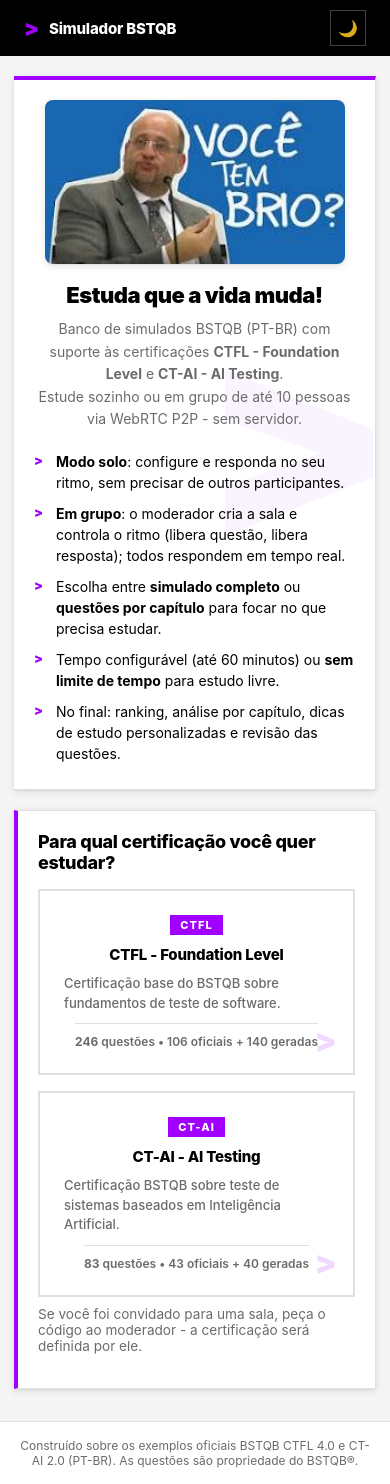
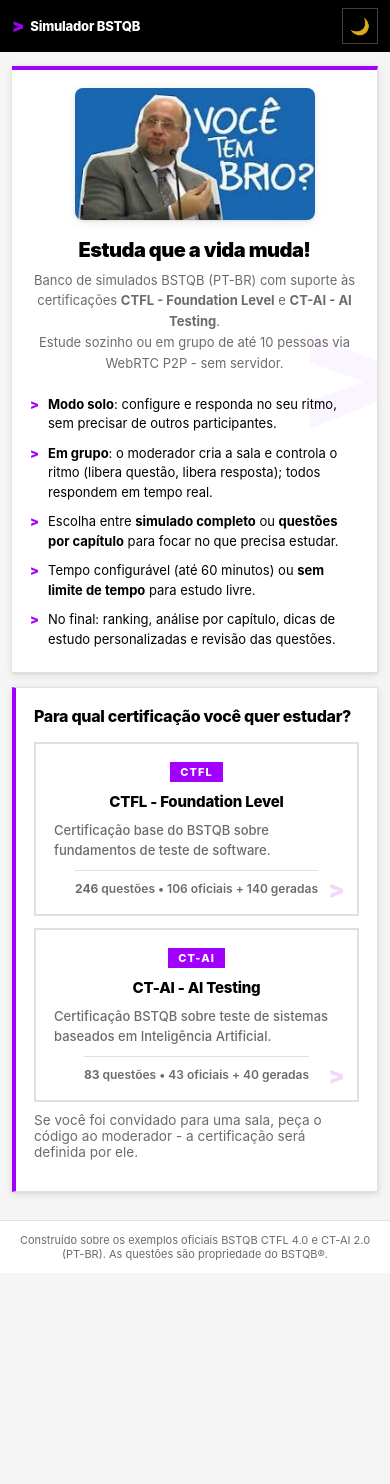
Before and after one commit to tiagojunq/study, a React (Vite) app in the folder quiz/: page / in a window 390 px wide. After the commit the page ends 1273 px from the top, so only its background shows below. Built offline with nearby package versions, Linux system fonts and the light colour scheme.

Commit message:
ui: responsive breakpoints for tablet (≤900) and mobile (≤640/≤380)

```diff
--- a/quiz/index.html
+++ b/quiz/index.html
@@ -2,9 +2,9 @@
 <html lang="pt-BR">
   <head>
     <meta charset="UTF-8" />
-    <meta name="viewport" content="width=device-width, initial-scale=1.0" />
-    <meta name="theme-color" content="#4f46e5" />
-    <title>Simulador de prova CTFL</title>
+    <meta name="viewport" content="width=device-width, initial-scale=1, viewport-fit=cover" />
+    <meta name="theme-color" content="#000000" />
+    <title>Simulador BSTQB</title>
     <script>
       // Set initial theme before React mounts to avoid a flash.
       (function () {
--- a/quiz/src/index.css
+++ b/quiz/src/index.css
@@ -1077,22 +1077,128 @@ label input[type="checkbox"] { width: auto; }
   margin-top: 8px;
 }
 
-/* ─── Mobile tweaks ──────────────────────────────────────────────────────── */
-@media (max-width: 540px) {
-  .container { padding: 0 14px 32px; }
-  .panel { padding: 20px; }
+/* ─── Responsiveness ─────────────────────────────────────────────────────── */
+/* Tablet (≤ 900px). Mantém duas colunas onde faz sentido, encolhe tipografia
+   e densifica o header. */
+@media (max-width: 900px) {
+  .container { max-width: 100%; padding: 0 18px 36px; }
+  .header, .app-header { padding: 0 16px; }
+  .panel { padding: 22px; }
   .brand-headline { font-size: 22px; }
-  .room-code { font-size: 28px; letter-spacing: 6px; padding: 14px; }
+  .brand-panel::before { font-size: 220px; right: -30px; opacity: 0.04; }
+  .room-code { font-size: 34px; letter-spacing: 8px; padding: 16px; }
+  .question-meta, .q-number { font-size: 12px; }
+  .chapter-table { font-size: 12.5px; }
+  .chapter-table th, .chapter-table td { padding: 8px 10px; }
+}
+
+/* Mobile / small tablets (≤ 640px). Encolhe radicalmente o layout: tudo
+   empilha em 1 coluna, headers compactos, tabelas com scroll horizontal. */
+@media (max-width: 640px) {
+  body { font-size: 14px; }
+  .container { padding: 0 12px 28px; }
+  .header, .app-header { padding: 0 12px; min-height: 52px; gap: 6px; }
+  .header h1, .app-header h1, .header-title { font-size: 13px; gap: 6px; }
+  .header h1::before,
+  .app-header h1::before,
+  .header-title::before { font-size: 18px; }
+  .timer { font-size: 12px; padding: 3px 8px; }
+  .meta, .header-meta { gap: 6px; }
+  .panel { padding: 18px; margin-top: 14px; }
+  .panel h2, .panel-title { font-size: 16px; }
+  .brand-headline { font-size: 20px; margin-bottom: 8px; }
+  .brand-desc { font-size: 13px; }
+  .brand-list li { font-size: 13px; padding-left: 18px; }
+  .brand-panel::before { font-size: 160px; opacity: 0.035; }
+  .brand-img-wrap img { max-width: 240px; }
+  .cert-cards, .grid-2, .form-grid-2 { grid-template-columns: 1fr; gap: 12px; }
+  .cert-card { padding: 18px; }
+  .cert-card::after { font-size: 24px; right: 12px; bottom: 12px; }
+  .room-code {
+    font-size: 26px;
+    letter-spacing: 5px;
+    padding: 14px;
+    word-break: break-all;
+  }
+  /* Buttons cheios na largura nas linhas de ação */
+  .row, .btn-row { gap: 8px; }
+  .row > button, .btn-row > button,
+  .row > .btn, .btn-row > .btn { flex: 1 1 auto; padding: 10px 14px; font-size: 12px; }
+  /* Mode toggle empilhado */
+  .mode-toggle {
+    width: 100%;
+    flex-direction: column;
+  }
+  .mode-toggle .mode-btn,
+  .mode-toggle .btn {
+    border-right: none;
+    border-bottom: 2px solid var(--border-strong);
+    width: 100%;
+    justify-content: center;
+  }
+  .mode-toggle .mode-btn:last-child,
+  .mode-toggle .btn:last-child { border-bottom: none; }
+  /* Questões */
+  .question-meta, .q-number { gap: 6px; padding-bottom: 10px; margin-bottom: 10px; }
+  .option { padding: 12px 14px; gap: 10px; }
+  .option-text { font-size: 13.5px; }
+  .option-explanation, .explanation { font-size: 11.5px; padding: 7px 10px; }
+  .options { gap: 6px; }
+  /* Spread se mantém em flex-wrap para empilhar quando precisa */
+  .spread { gap: 8px; }
+  /* Stem mais compacto */
+  .stem-prose p, .stem-p { font-size: 13.5px; line-height: 1.6; }
+  .stem-table, .stem-pre { font-size: 12px; padding: 10px; }
+  /* Performance header: nome em cima, score embaixo */
+  .performance-header, .perf-header { flex-direction: column; align-items: flex-start; gap: 8px; }
+  .performance-result { width: 100%; justify-content: space-between; }
+  /* Tabela com scroll horizontal para evitar quebrar */
+  .chapter-table { display: block; overflow-x: auto; white-space: nowrap; }
+  .chapter-table thead, .chapter-table tbody, .chapter-table tr { display: table; width: 100%; table-layout: fixed; }
+  /* Ranking empilhado em 4 áreas */
   .ranking li, .ranking-row {
     grid-template-columns: auto 1fr;
     grid-template-areas:
       "pos name"
       "badge badge"
-      "score score"
-      "pct pct";
+      "score pct";
+    gap: 6px 12px;
+    padding: 10px 12px;
   }
   .ranking .pos, .ranking-row .rank-medal { grid-area: pos; }
+  .rank-name { grid-area: name; }
   .ranking li > .pass-badge { grid-area: badge; justify-self: start; }
   .ranking .score, .ranking-row .rank-score { grid-area: score; text-align: left; }
-  .ranking .pct { grid-area: pct; text-align: left; }
+  .ranking .pct { grid-area: pct; text-align: right; }
+  /* Review chips menores */
+  .review-chip { width: 36px; height: 36px; font-size: 12px; }
+  /* Dialog */
+  .dialog-box, .modal { padding: 22px; }
+  .dialog-title, .modal h2 { font-size: 17px; }
+  .dialog-msg, .modal p { font-size: 13px; }
+  .dialog-actions, .modal-actions { flex-direction: column-reverse; }
+  .dialog-actions > button, .modal-actions > button { width: 100%; }
+  /* Footer compacto */
+  footer { padding: 12px; font-size: 11px; }
+  /* Insights */
+  .insights { padding: 14px; }
+  .insights-summary { font-size: 12.5px; }
+  /* Chapter checkboxes mais espaçados para toque */
+  .chapter-check-item, .chapter-check { padding: 8px 0; font-size: 13.5px; }
+  .chapter-check-item input, .chapter-check input { width: 18px; height: 18px; }
 }
+
+/* Smartphones pequenos (≤ 380px). Apertar o suficiente para Galaxy S/iPhone SE. */
+@media (max-width: 380px) {
+  .header h1, .app-header h1, .header-title { font-size: 12px; }
+  .room-code { font-size: 22px; letter-spacing: 4px; padding: 12px; }
+  .brand-headline { font-size: 18px; }
+  .panel { padding: 14px; }
+  .option { padding: 10px 12px; }
+  .option-text { font-size: 13px; }
+}
+
+/* Telas grandes (≥ 1280px). Aumentamos o container para aproveitar o espaço. */
+@media (min-width: 1280px) {
+  .container { max-width: 880px; }
+}
```
